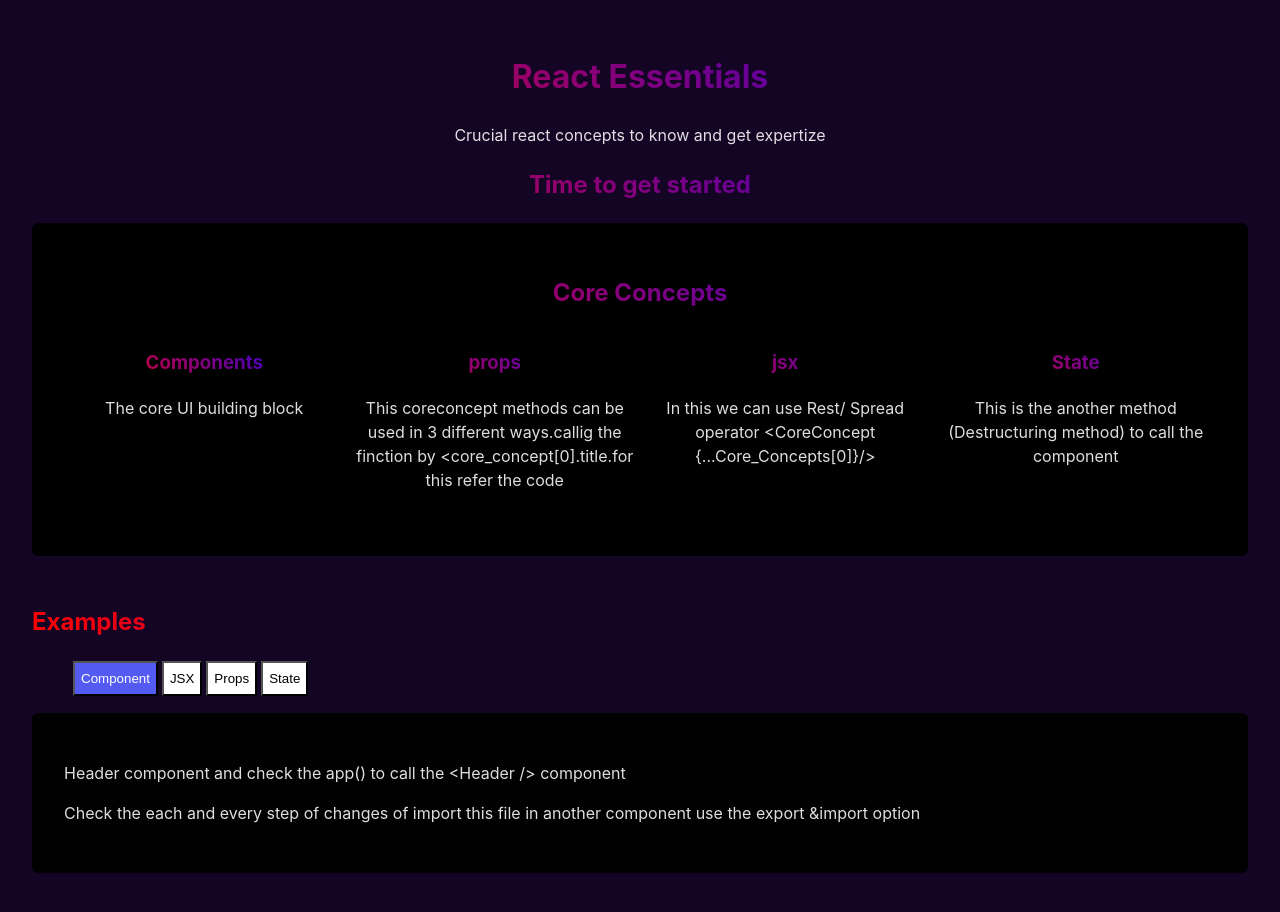
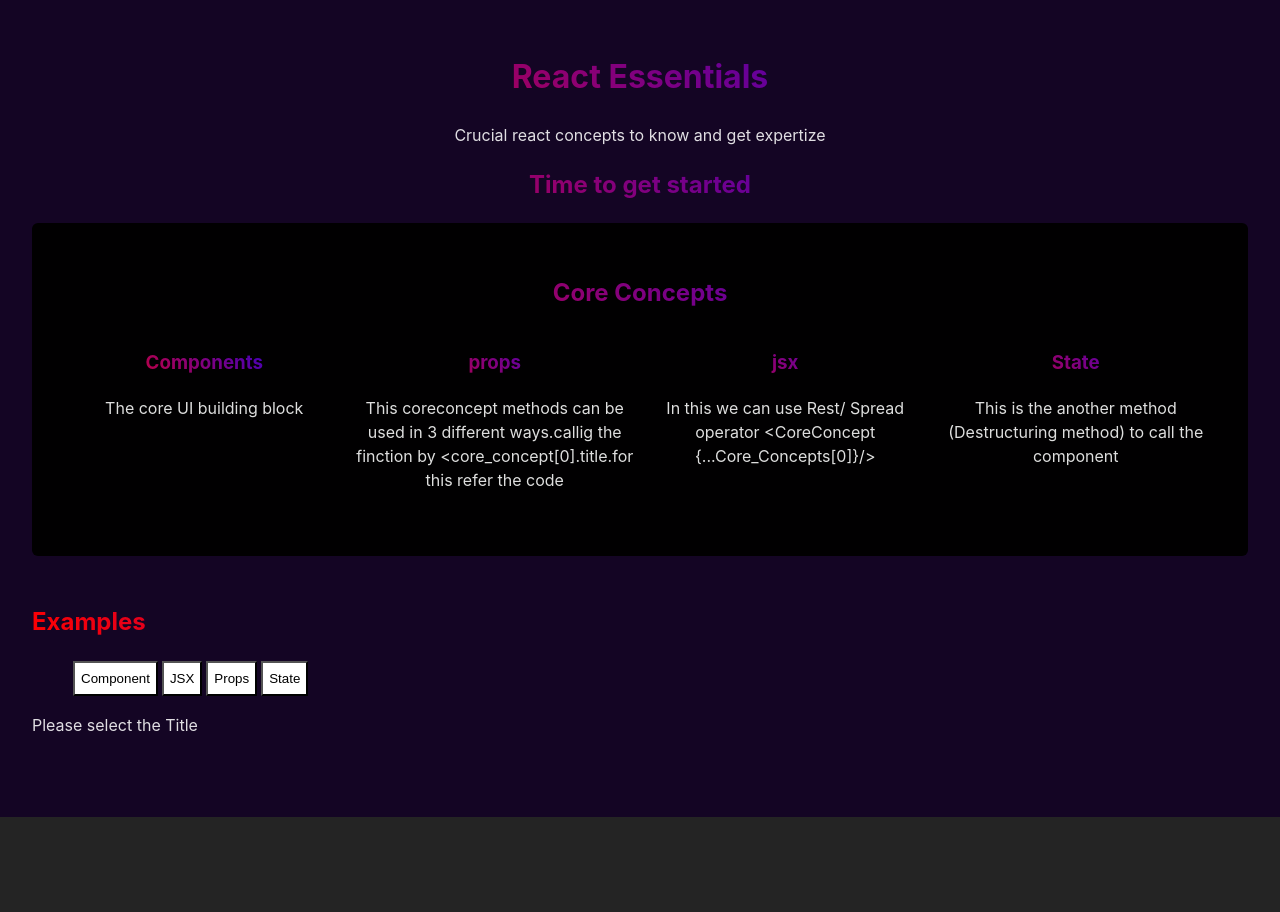
Before and after one commit to Uthaya-Uitoux/react-udemy, a React (Vite) app: page / in a window 1280 px wide. Shown: the top 912 px of the page. After the commit the page ends 817 px from the top, so only its background shows below. Built offline with nearby package versions, Linux system fonts and the light colour scheme.

Commit message:
Publish Code  Updated

```diff
--- a/src/App.jsx
+++ b/src/App.jsx
@@ -1,9 +1,9 @@
-import {useState, Fragment} from 'react';
-import { coreConceptsList, EXAMPLES } from "./data.js";
+import {Fragment} from 'react';
 import './App.css'
 import Header from './Components/Header.jsx'
-import CoreConcepts from "./Components/CoreConcepts.jsx";
-import TabButton from "./Components/TabButton.jsx";
+import CoreConcept from './Components/CoreConcept.jsx';
+import Examples from './Components/Examples.jsx';
+
 
 
 //Header component and check the app() to call the <Header /> component
@@ -179,45 +179,13 @@
        */
 
 function App() {
-  const [selectedTopic, setSelectedTopic]= useState('Component');
 
-
-  function handleClick(selectedButton){
-    //selectedButton should be any 1 of this [ component, jsx, props, state]
-    setSelectedTopic(selectedButton);
-    console.log(selectedTopic)
-
-  }
   return (
     <>
     <Header />
       <main>
-      <h2>Time to get started</h2>
-      <section id="core-concepts">
-      <h2>Core Concepts</h2>
-      <ul className="concept-list">
-        {coreConceptsList.map((data, i)=> (
-          <CoreConcepts title={data.title} description={data.description} key={i} />
-        ))}
-      </ul>
-      </section>
-      <section id ="Examples">
-          <h2>Examples</h2>
-          <menu>
-            <TabButton isSelected ={selectedTopic === "Component"} onSelect={ ()=> handleClick('Component')}>Component</TabButton>
-            <TabButton isSelected ={selectedTopic === "JSX"} onSelect={()=> handleClick('JSX')}>JSX</TabButton>
-            <TabButton isSelected ={selectedTopic === "Props"} onSelect={()=> handleClick('Props')}>Props</TabButton>
-            <TabButton isSelected ={selectedTopic === "State"} onSelect={()=> handleClick('State')}>State</TabButton>
-          </menu>
-          {!selectedTopic&& <p>Please select the Title</p>}
-          {selectedTopic &&
-            <div id="tab-content">
-              <p>{EXAMPLES[selectedTopic].Title}</p>
-              <p>{EXAMPLES[selectedTopic].Description}</p>
-            </div>
-          }
-
-      </section>
+      <CoreConcept />
+      <Examples />
       </main>
     </>
   );
--- /dev/null
+++ b/src/Components/CoreConcept.jsx
@@ -0,0 +1,18 @@
+import CoreConcepts from "./CoreConcepts.jsx"// If the file is inside the folder than use "./"
+import {coreConceptsList} from "../data.js"; // If the data.is file is outoff the folder than use "../"
+import Section from "./Section.jsx";
+
+const CoreConcept=()=> {
+
+    const conceptBody =  <ul className="concept-list">
+            {coreConceptsList.map((data, i)=> (
+                <CoreConcepts title={data.title} description={data.description} key={i} />
+            ))}
+        </ul>
+
+    return(
+        <Section id="core-concepts" title="Core Concepts" body={conceptBody} />
+    )
+}
+
+export default CoreConcept
--- /dev/null
+++ b/src/Components/Examples.jsx
@@ -0,0 +1,49 @@
+import {useState} from 'react';
+import { EXAMPLES } from "../data.js"
+import TabButton from "./TabButton.jsx"
+
+
+
+/**Forwarding props to the wrapped element
+  - Adding the rest property for the TabButton and change the onClick instead of onSelect option
+    <TabButton isSelected ={selectedTopic === "Component"} onClick={ ()=> handleClick('Component')}>Component</TabButton>
+    <TabButton isSelected ={selectedTopic === "JSX"} onClick={()=> handleClick('JSX')}>JSX</TabButton>
+
+   - This is how we change the rest proprty in button component. in previous we have used onselect in the place of ...props
+
+   export default function TabButton({children,isSelected, ...props}){
+    return(
+        <li>
+        <button className={isSelected ? "active" : undefined} {...props}>{children}</button>
+        </li>
+        );
+}
+ */
+export default function Examples(){
+    const [selectedTopic, setSelectedTopic]= useState();
+
+  function handleClick(selectedButton){
+    //selectedButton should be any 1 of this [ component, jsx, props, state]
+    setSelectedTopic(selectedButton);
+    console.log(selectedTopic)
+  }
+    return(
+        <section id ="Examples">
+          <h2>Examples</h2>
+          <menu>
+            <TabButton isSelected ={selectedTopic === "Component"} onClick={ ()=> handleClick('Component')}>Component</TabButton>
+            <TabButton isSelected ={selectedTopic === "JSX"} onClick={()=> handleClick('JSX')}>JSX</TabButton>
+            <TabButton isSelected ={selectedTopic === "Props"} onClick={()=> handleClick('Props')}>Props</TabButton>
+            <TabButton isSelected ={selectedTopic === "State"} onClick={()=> handleClick('State')}>State</TabButton>
+          </menu>
+          {!selectedTopic&& <p>Please select the Title</p>}
+          {selectedTopic &&
+            <div id="tab-content">
+              <p>{EXAMPLES[selectedTopic].Title}</p>
+              <p>{EXAMPLES[selectedTopic].Description}</p>
+            </div>
+          }
+        </section>
+    )
+
+}
--- a/src/Components/Header.jsx
+++ b/src/Components/Header.jsx
@@ -15,6 +15,7 @@
     <header>
       <h1>React Essentials</h1>
       <p>{changeDesc} react concepts to know and get expertize </p>
+      <h2>Time to get started</h2>
     </header>
     );
   }
--- /dev/null
+++ b/src/Components/Section.jsx
@@ -0,0 +1,12 @@
+import React from 'react'
+
+const Section = ({title, id, className, body}) => {
+  return (
+    <section id={id} className={className}>
+        <h2>{title}</h2>
+        {body}
+    </section>
+  )
+}
+
+export default Section
--- a/src/Components/TabButton.jsx
+++ b/src/Components/TabButton.jsx
@@ -86,10 +86,10 @@
          */
 
 
-export default function TabButton({children, onSelect, isSelected}){
+export default function TabButton({children,isSelected, ...props}){
     return(
         <li>
-        <button className={isSelected ? "active" : undefined} onClick ={onSelect}>{children}</button>
+        <button className={isSelected ? "active" : undefined} {...props}>{children}</button>
         </li>
         );
 }
```
